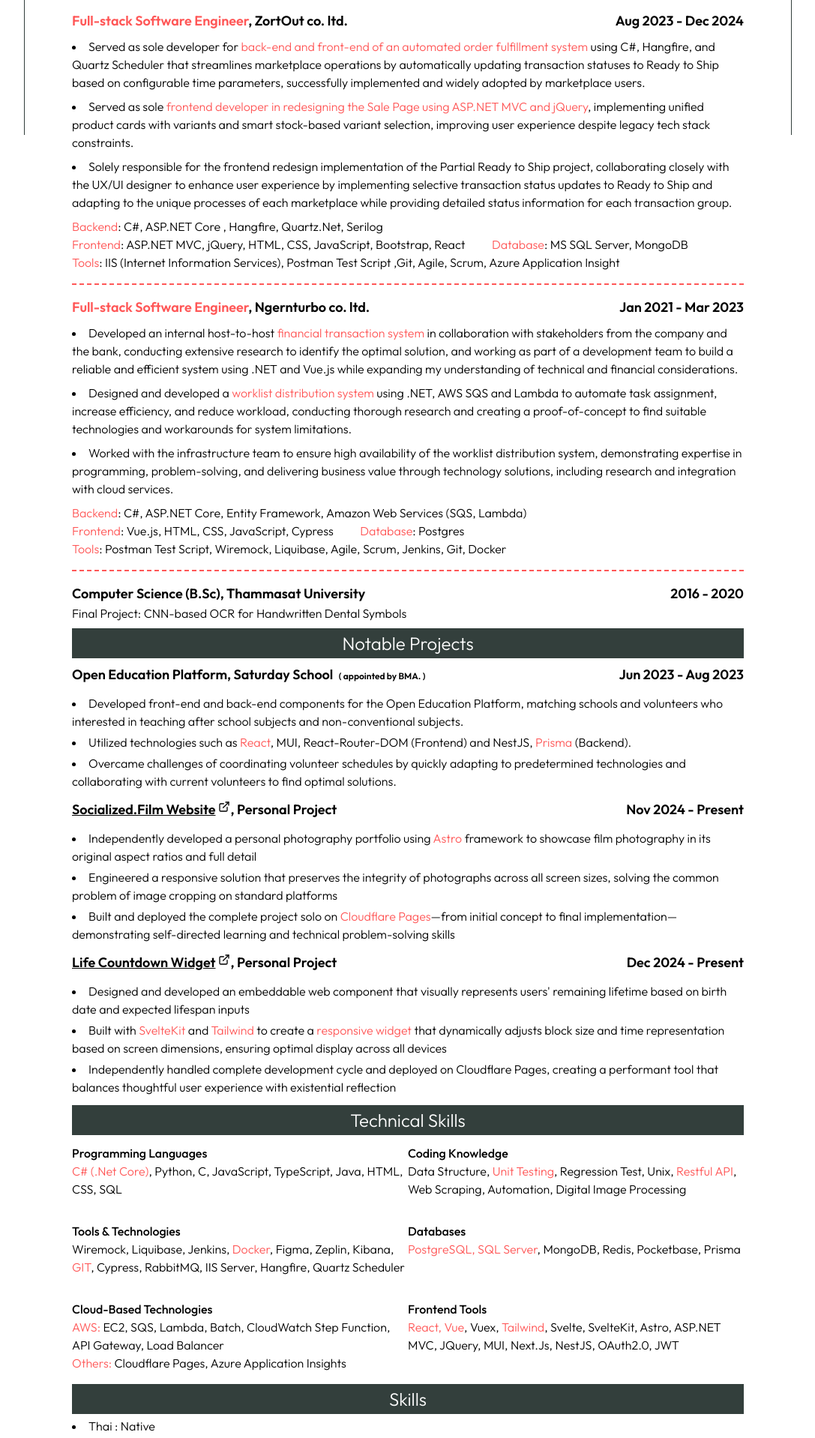
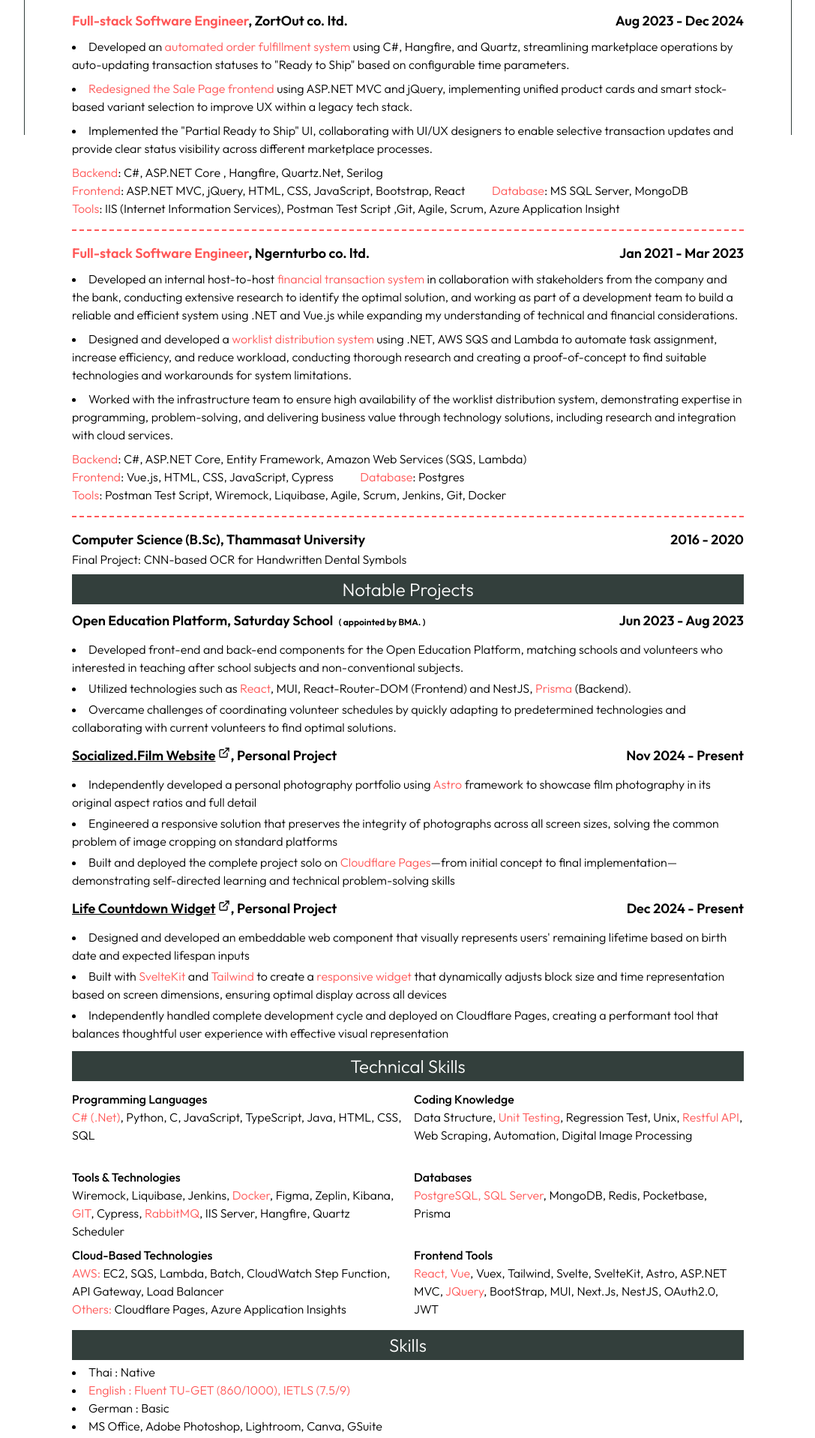
Before and after one commit to tortrakul-won/portfolio-portal, a Next.js app: page /online-portfolio in a window 1280 px wide. Shown: the part 620-2538 px from the top of the page at 75% size, without its empty margins (96-1183 px from the left). Built offline with nearby package versions, Linux system fonts and the light colour scheme.

Commit message:
finalized portfolio 2026

```diff
--- a/src/app/online-portfolio/_components/Experiences.tsx
+++ b/src/app/online-portfolio/_components/Experiences.tsx
@@ -33,7 +33,7 @@
         </li>
         <div className="border-b-2 pb-4 border-pink border-dashed">
           <div>
-            <HL>Backend</HL>: C#, .NET 8, WebAPI, Entity Framework <span className="px-4"> </span> <HL>Backend</HL>: ASP.NET MVC, JQuery, Bootstrap
+            <HL>Backend</HL>: C#, .NET 8, WebAPI, Entity Framework <span className="px-4"> </span> <HL>Frontend</HL>: ASP.NET MVC, JQuery, Bootstrap
           </div>
           <div>
             <HL>Observability</HL>: ELK Stack<span className="px-4"> </span>
@@ -50,18 +50,16 @@
       </h3>
       <ul className="list-disc list-inside [&>*]:mb-2">
         <li>
-          Served as sole developer for <HL>back-end and front-end of an automated order fulfillment system</HL> using C#, Hangfire, and Quartz
-          Scheduler that streamlines marketplace operations by automatically updating transaction statuses to {"Ready to Ship"} based on configurable
-          time parameters, successfully implemented and widely adopted by marketplace users.
+          Developed an <HL>automated order fulfillment system</HL> using C#, Hangfire, and Quartz, streamlining marketplace operations by
+          auto-updating transaction statuses to {'"Ready to Ship"'} based on configurable time parameters.
         </li>
         <li>
-          Served as sole <HL>frontend developer in redesigning the Sale Page using ASP.NET MVC and jQuery</HL>, implementing unified product cards
-          with variants and smart stock-based variant selection, improving user experience despite legacy tech stack constraints.
+          <HL>Redesigned the Sale Page frontend </HL>using ASP.NET MVC and jQuery, implementing unified product cards and smart stock-based variant
+          selection to improve UX within a legacy tech stack.
         </li>
         <li>
-          Solely responsible for the frontend redesign implementation of the {"Partial Ready to Ship"} project, collaborating closely with the UX/UI
-          designer to enhance user experience by implementing selective transaction status updates to {"Ready to Ship"} and adapting to the unique
-          processes of each marketplace while providing detailed status information for each transaction group.
+          Implemented the "Partial Ready to Ship" UI, collaborating with UI/UX designers to enable selective transaction updates and provide clear
+          status visibility across different marketplace processes.
         </li>
         <div className="border-b-2 pb-4 border-pink border-dashed">
           <div>
--- a/src/app/online-portfolio/_components/NotableProjects.tsx
+++ b/src/app/online-portfolio/_components/NotableProjects.tsx
@@ -73,7 +73,7 @@
         </li>
         <li>
           Independently handled complete development cycle and deployed on Cloudflare Pages, creating a performant tool that balances thoughtful user
-          experience with existential reflection
+          experience with effective visual representation
         </li>
       </ul>
     </>
--- a/src/app/online-portfolio/_components/Skills.tsx
+++ b/src/app/online-portfolio/_components/Skills.tsx
@@ -11,7 +11,7 @@
           <HL>English : Fluent TU-GET (860/1000), IETLS (7.5/9)</HL>
         </li>
         <li>German : Basic</li>
-        <li>MS Office Adobe Photoshop, Lightroom, Canva, GSuite, Stable Diffusion</li>
+        <li>MS Office, Adobe Photoshop, Lightroom, Canva, GSuite</li>
       </ul>
     </section>
   );
--- a/src/app/online-portfolio/_components/TechnicalSkills.tsx
+++ b/src/app/online-portfolio/_components/TechnicalSkills.tsx
@@ -5,11 +5,11 @@
   return (
     <>
       <SectionHeader>Technical Skills</SectionHeader>
-      <div className="grid grid-cols-2 grid-rows-3 w-full [&>*]:my-1">
+      <div className="grid grid-cols-2 grid-rows-3 w-full gap-x-4 [&>*]:my-1">
         <div>
           <h3 className="font-medium">Programming Languages</h3>
           <span className="font-light lg:text-base text-xs">
-            <HL>C# (.Net Core)</HL>, Python, C, JavaScript, TypeScript, Java, HTML, CSS, SQL
+            <HL>C# (.Net)</HL>, Python, C, JavaScript, TypeScript, Java, HTML, CSS, SQL
           </span>
         </div>
         <div>
@@ -21,8 +21,8 @@
         <div>
           <h3 className="font-medium">Tools & Technologies</h3>
           <span className="font-light lg:text-base text-xs">
-            Wiremock, Liquibase, Jenkins, <HL>Docker</HL>, Figma, Zeplin, Kibana, <HL>GIT</HL>, Cypress, RabbitMQ, IIS Server, Hangfire, Quartz
-            Scheduler
+            Wiremock, Liquibase, Jenkins, <HL>Docker</HL>, Figma, Zeplin, Kibana, <HL>GIT</HL>, Cypress, <HL>RabbitMQ</HL>, IIS Server, Hangfire,
+            Quartz Scheduler
           </span>
         </div>
         <div>
@@ -41,7 +41,8 @@
         <div>
           <h3 className="font-medium">Frontend Tools</h3>
           <span className="font-light lg:text-base text-xs">
-            <HL>React, Vue</HL>, Vuex, <HL>Tailwind</HL>, Svelte, SvelteKit, Astro, ASP.NET MVC, JQuery, MUI, Next.Js, NestJS, OAuth2.0, JWT
+            <HL>React, Vue</HL>, Vuex, Tailwind, Svelte, SvelteKit, Astro, ASP.NET MVC, <HL>JQuery</HL>, BootStrap, MUI, Next.Js, NestJS, OAuth2.0,
+            JWT
           </span>
         </div>
       </div>
```
